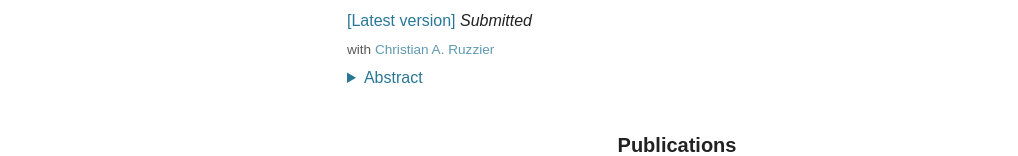
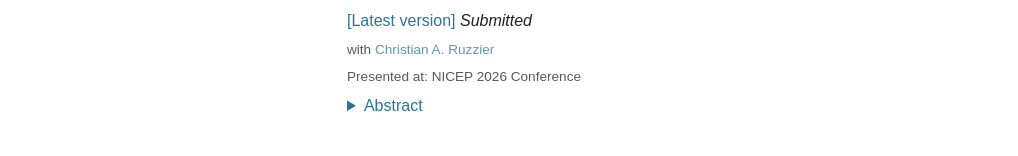
Before and after one commit to paulalopezv/Site, a Next.js app: page / in a window 1280 px wide. Shown: the part 756-912 px from the top of the page, without its empty margins (118-1136 px from the left). Built offline with nearby package versions, Linux system fonts and the light colour scheme.

Commit message:
Add presented-at note to Ideology and Corruption paper
Co-Authored-By: Claude Sonnet 5 <noreply@anthropic.com>

```diff
--- a/app/page.tsx
+++ b/app/page.tsx
@@ -55,6 +55,7 @@ export default function Home() {
           <h3>Ideology and Corruption: Policies and People</h3>
           <p><a href="https://www.dropbox.com/scl/fi/gcen8mc7shlv95rjkowxz/L-pez-Villalba-Ruzzier_Ideology-and-Corruption_country-analysis.pdf?rlkey=5w8ui6lcjp03w6p4re14lg4tg&st=6keueo2k&dl=0">[Latest version]</a> <em>Submitted</em></p>
           <p className="meta">with <a href="https://sites.google.com/site/christianruzzier/home">Christian A. Ruzzier</a></p>
+          <p className="meta">Presented at: NICEP 2026 Conference</p>
           <details className="abstract">
             <summary>Abstract</summary>
             <p>
```
